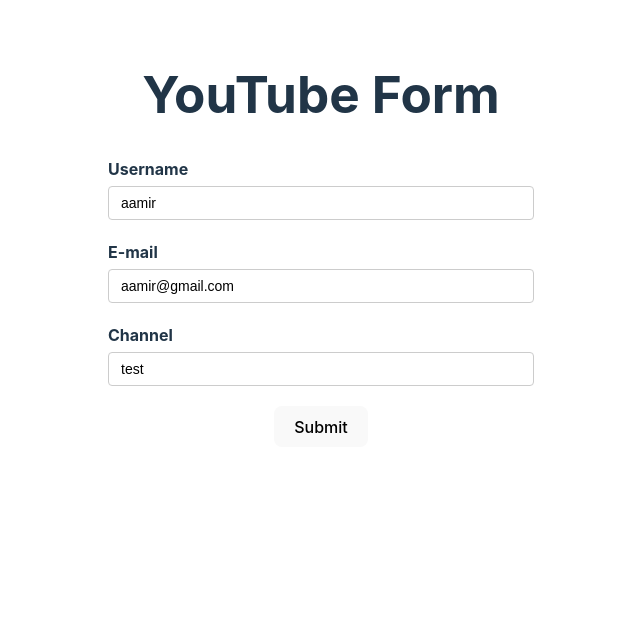
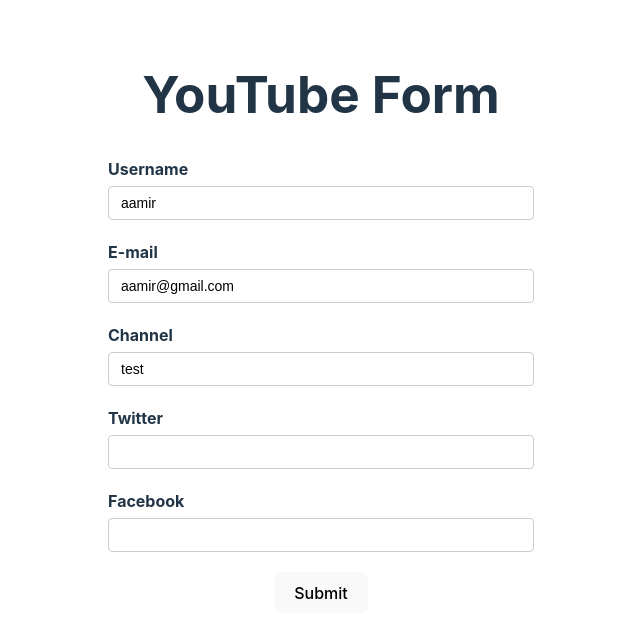
Before and after one commit to aamir12/react-form-hook, a React (Vite) app: page / in a window 1280 px wide. Shown: the top 638 px of the page, without its empty margins (319-959 px from the left). Built offline with nearby package versions, Linux system fonts and the light colour scheme.

Commit message:
added nested object in the fom

```diff
--- a/src/Components/YoutubeForm.tsx
+++ b/src/Components/YoutubeForm.tsx
@@ -4,6 +4,10 @@
   username: string;
   email: string;
   channel: string;
+  social: {
+    twitter: string;
+    facebook: string;
+  };
 };
 
 export const YouTubeForm = () => {
@@ -16,29 +20,16 @@
       username: "aamir",
       email: "aamir@gmail.com",
       channel: "test",
+      social: {
+        twitter: "",
+        facebook: "",
+      },
     },
   });
-
-  //we can also set data by calling api
-  //   const form = useForm<FormValues>({
-  //     defaultValues: async () => {
-  //       const response = await fetch(
-  //         `https://jsonplaceholder.typicode.com/users/1`
-  //       );
-  //       const data = await response.json();
-  //       return {
-  //         username: "aamir",
-  //         email: data.email,
-  //         channel: "test",
-  //       };
-  //     },
-  //   });
 
   const { register, control, handleSubmit, formState } = form;
   const { errors } = formState;
 
-  //Here is list of all method and property that what exactly "register" method returns us
-  //const {name, onBlur, onChange, ref}  = register("username");
   const onSubmit = (data: FormValues) => {
     console.log("formData", data);
   };
@@ -109,6 +100,16 @@
           <p className="error">{errors.channel?.message}</p>
         </div>
 
+        <div className="form-control">
+          <label htmlFor="twitter">Twitter</label>
+          <input type="text" id="twitter" {...register("social.twitter")} />
+        </div>
+
+        <div className="form-control">
+          <label htmlFor="facebook">Facebook</label>
+          <input type="text" id="facebook" {...register("social.facebook")} />
+        </div>
+
         <button>Submit</button>
       </form>
 
```
